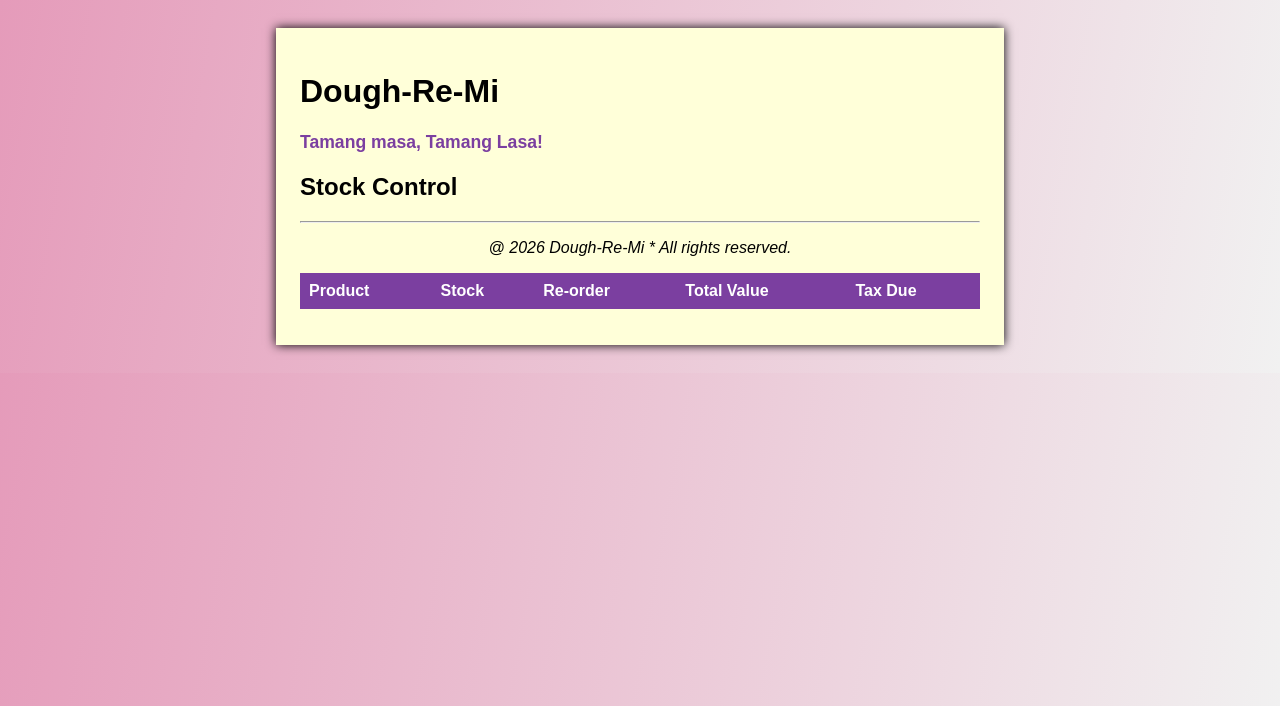
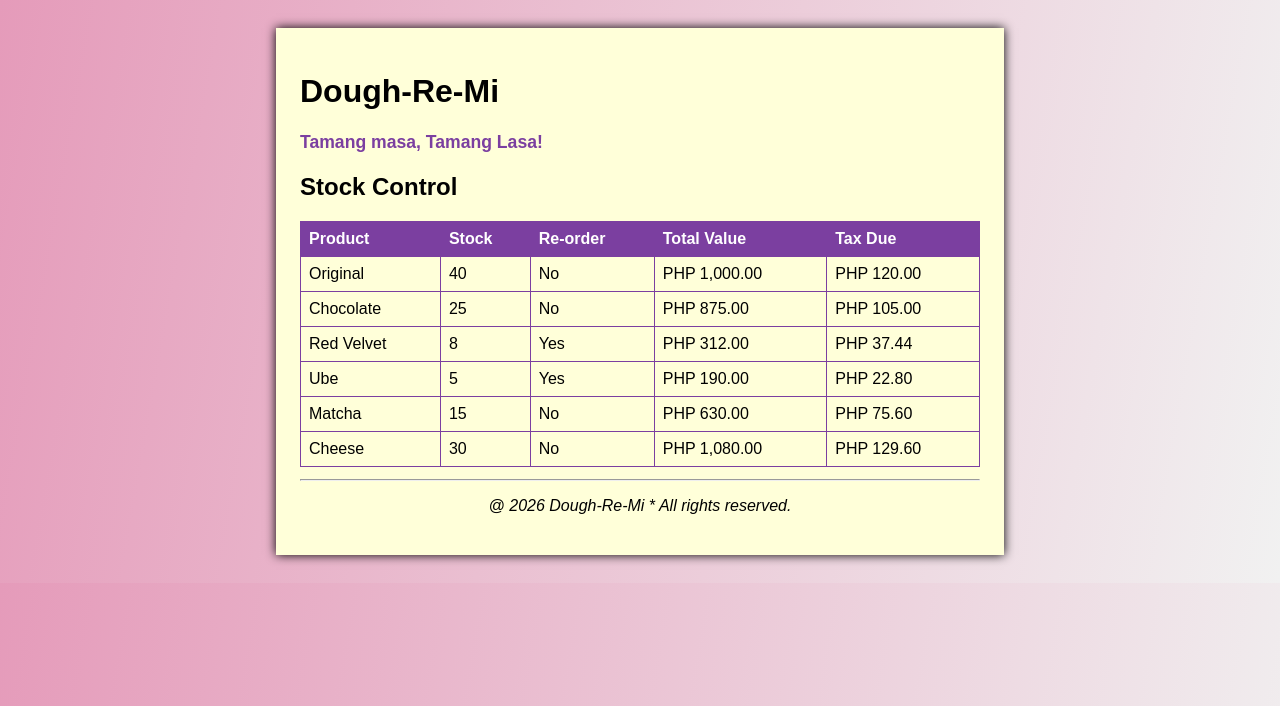
Before and after one commit to carlospolicarpio9158-lgtm/PHP-PROJECTS, a PHP site: page /stock.php in a window 1280 px wide. Shown: the top 706 px of the page. Run offline with PHP 8.4, Linux system fonts and the light colour scheme; lists and menus that the app fills with data are empty.

Commit message:
update stock.php

```diff
--- a/Dough-Re-Mi/stock.php
+++ b/Dough-Re-Mi/stock.php
@@ -40,5 +40,15 @@ include 'header.php';
         <th>Total Value</th>
         <th>Tax Due</th>
     </tr>
+<?php foreach ($doughs as $product_name => $data) { ?>
+        <tr>
+            <td><?php echo $product_name; ?></td>
+            <td><?php echo $data['stock']; ?></td>
+            <td><?php echo get_reorder_message($data['stock']); ?></td>
+            <td>PHP <?php echo number_format(get_total_value($data['price'], $data['stock']), 2); ?></td>
+            <td>PHP <?php echo number_format(get_tax_due($data['price'], $data['stock'], $tax_rate), 2); ?></td>
+        </tr>
+    <?php } ?>
+</table>
 
 <?php include 'footer.php'; ?>
```
